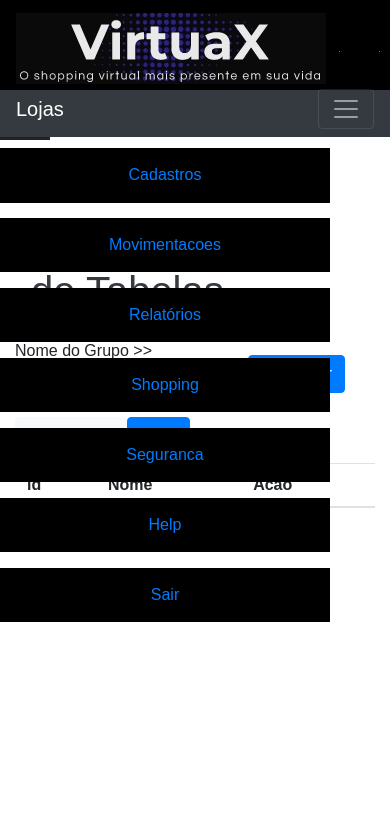
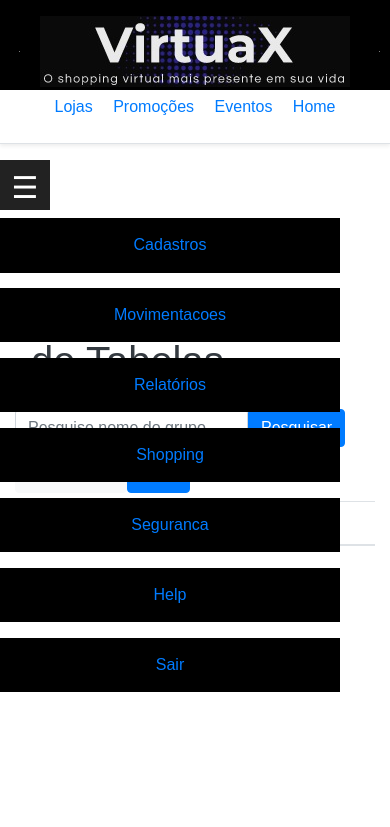
Before and after one commit to maildaltontavares/crudPHP, a PHP site: page /crudphp/view/lista_paramtp.php in a window 390 px wide, after a click that opens the changed part. Shown: the top 827 px of the page. Run offline with PHP 8.4, Linux system fonts and the light colour scheme; the visitor is signed in with stand-in values (Sample User, id 1); data that the repository does not hold is empty; some libraries are stand-ins or nearby versions.

Commit message:
09082020f

```diff
--- a/view/lista_paramtp.php
+++ b/view/lista_paramtp.php
@@ -10,7 +10,7 @@
   	header('Location:login.php');
   endif;
 
-  include_once "menuHome.php";
+  include_once "menuPrincipal.php";
   include_once "menu.php";
 
   ?>
@@ -23,7 +23,7 @@
 
     </style>
 
-	<div class="container">
+	<div class="container"  style="">
 		<?php
 
 		//echo '<h1 class="p-3 mb-2 bg-light text-dark">tabpads</h1>';
@@ -35,7 +35,7 @@
 
 			    <form class="form-inline" >
 			      <div class="form-group mx-sm-3 mb-2">
-			          <label for="nomecateg">Nome do Grupo >> </label>
+
 			          <input type="text" class="form-control"  name="p_nome" placeholder="Pesquise nome do grupo">
 			      </div>
 
--- a/view/lista_tabela.php
+++ b/view/lista_tabela.php
@@ -11,7 +11,7 @@
   	header('Location:login.php');
   endif;
 
-  include_once "menuHome.php";
+  include_once "menuPrincipal.php";
   include_once "menu.php";
 
   $id = 0;
--- a/view/lista_tp.php
+++ b/view/lista_tp.php
@@ -10,7 +10,7 @@
   	header('Location:login.php');
   endif;
 
-  include_once "menuHome.php";
+  include_once "menuPrincipal.php";
   include_once "menu.php";
 
   ?>
@@ -38,7 +38,7 @@
 
 			    <form class="form-inline" >
 			      <div class="form-group mx-sm-3 mb-2">
-			          <label for="nomecateg">Nome do Grupo >> </label>
+
 			          <input type="text" class="form-control"  name="p_nome" placeholder="Pesquise por Nome">
 			      </div>
 
--- a/view/lista_usuarios.php
+++ b/view/lista_usuarios.php
@@ -10,7 +10,7 @@
   	header('Location:login.php');
   endif;
 
-  include_once "menuHome.php";
+  include_once "menuPrincipal.php";
   include_once "menu.php";
 
   ?>
@@ -48,12 +48,12 @@
 
 			    <form class="form-inline" >
 			      <div class="form-group mx-sm-3 mb-2">
-			          <label for="nome">Nome >> </label>
+
 			          <input type="text" class="form-control"  name="p_nome" placeholder="Pesquise por nome">
 			      </div>
 
 			      <div class="form-group mx-sm-3 mb-2">
-			          <label for="email">Email >></label>
+
 			          <input type="text" class="form-control" id="email" name="p_email" placeholder="Pesquise por email" >
 			      </div>
 
--- a/view/menu.php
+++ b/view/menu.php
@@ -89,7 +89,7 @@
                     .menu{
                         margin-left:-100%;
                         transition:all .4s;
-                        max-width: 330px;
+                        max-width: 340px;
                         }
                     label[for='bt_menu']{
                         display:block;
@@ -98,11 +98,11 @@
                         margin-left:0;
                         }
                     .menu{
-                        margin-top:5px;
+                        margin-top:0px;
                         }
                     .menu ul li{
                         width:100%;
-                        max-width: 330px;
+                        max-width: 340px;
                         float:none;
                         }
                     .menu ul ul{
@@ -126,7 +126,7 @@
   </head>
 
 
-<body style="margin-top: 90px;">
+<body>
 
     <header>
 
--- a/view/menuPrincipal.php
+++ b/view/menuPrincipal.php
@@ -2,12 +2,13 @@
  <div class="d-flex flex-column flex-md-row align-items-center p-3 px-md-4 mb-3 bg-white border-bottom shadow-sm"  style="  background-image: url('Preto2.png');
   background-repeat: repeat-x; background-color: #000;  ">
 
-  <h5 class="my-0 mr-md-auto font-weight-normal"><img src="LogoVirtuaX5.png"></h5>
+  <h5 class="my-0 mr-md-auto font-weight-normal"><img src="LogoVirtuaX4.png"></h5>
   <nav class="my-2 my-md-0 mr-md-3">
-    <a class="p-2 " href="#" style="font-color: #FFF; text-decoration: none; ">Features</a>
-    <a class="p-2 text-dark" href="#">Enterprise</a>
-    <a class="p-2 text-dark" href="#">Support</a>
-    <a class="p-2 text-dark" href="#">Pricing</a>
+    <a class="p-2 " href="#" style="font-color: #FFF; text-decoration: none; ">Lojas</a>
+    <a class="p-2 " href="#" style="font-color: #FFF; text-decoration: none; ">Promoções</a>
+    <a class="p-2 " href="#" style="font-color: #FFF; text-decoration: none; ">Eventos</a>
+    <a class="p-2 " href="index.php" style="font-color: #FFF; text-decoration: none; ">Home</a>
+
   </nav>
-  <a class="btn btn-outline-primary" href="#">Sign up</a>
+  <!--<a class="btn btn-outline-primary" href="#">Sign up</a>   -->
 </div>
--- a/view/paramtpCad.php
+++ b/view/paramtpCad.php
@@ -11,7 +11,7 @@
     header('Location:login.php');
   endif;
 
-  include "menuHome.php";
+  include_once "menuPrincipal.php";
   include_once "menu.php";
 
   $Altera = "N";
--- a/view/tabelaCad.php
+++ b/view/tabelaCad.php
@@ -12,7 +12,7 @@
     header('Location:login.php');
   endif;
 
-  include "menuHome.php";
+  include_once "menuPrincipal.php";
   include_once "menu.php";
 
   $Altera = "N";
--- a/view/tabpadCad.php
+++ b/view/tabpadCad.php
@@ -11,7 +11,7 @@
   endif;
 
 
-  include "menuHome.php";
+  include_once "menuPrincipal.php";
   include_once "menu.php";
 
   $Altera = "N";
--- a/view/usuarioCad.php
+++ b/view/usuarioCad.php
@@ -10,7 +10,7 @@
     header('Location:login.php');
   endif;
 
-  include_once "menuHome.php";
+  include_once "menuPrincipal.php";
   include_once "menu.php";
 
   $Altera = "N";
```
Also changed, not shown: view/carousel.css (+13 -0 lines), view/index.php (+7 -2 lines).
